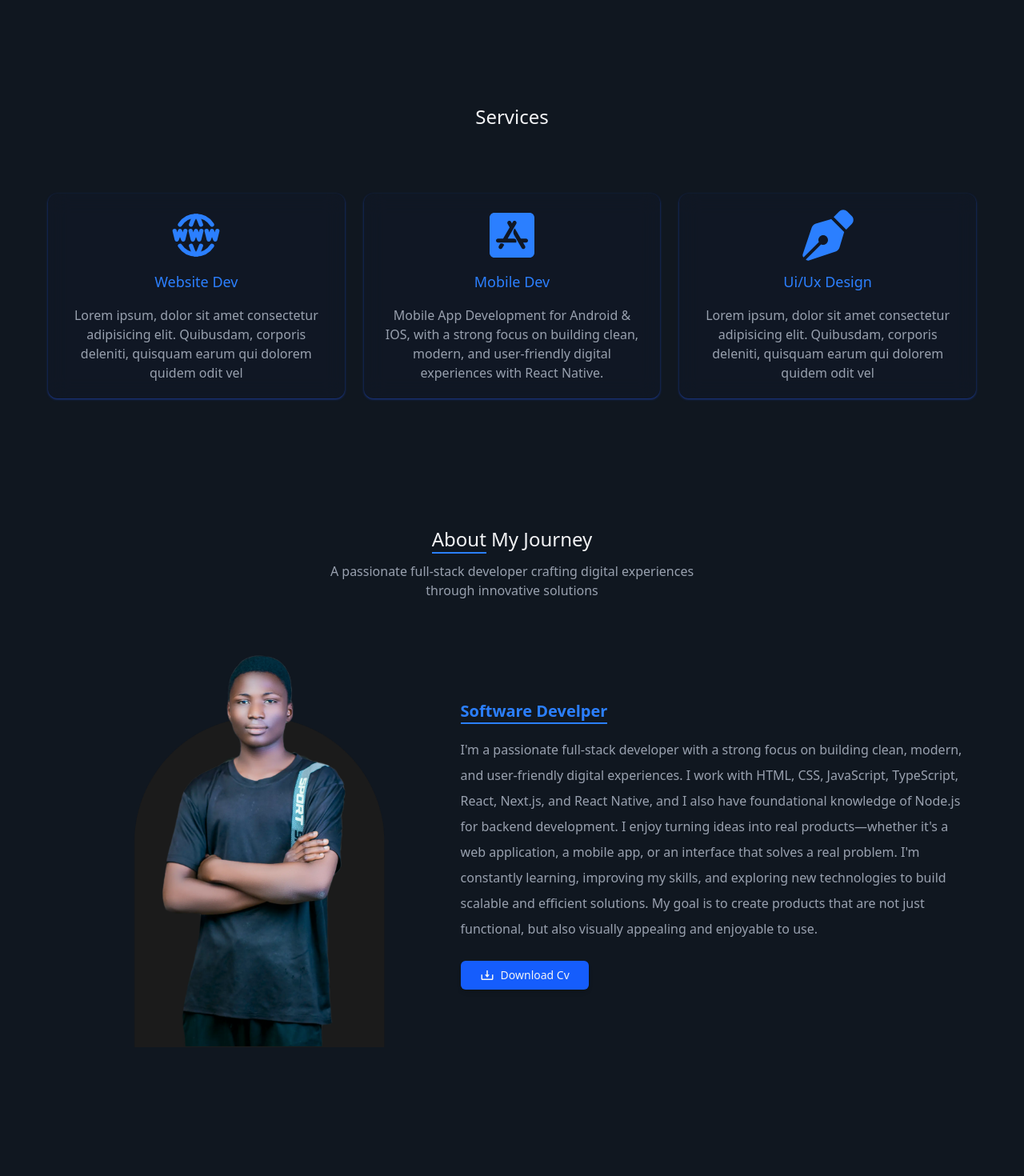
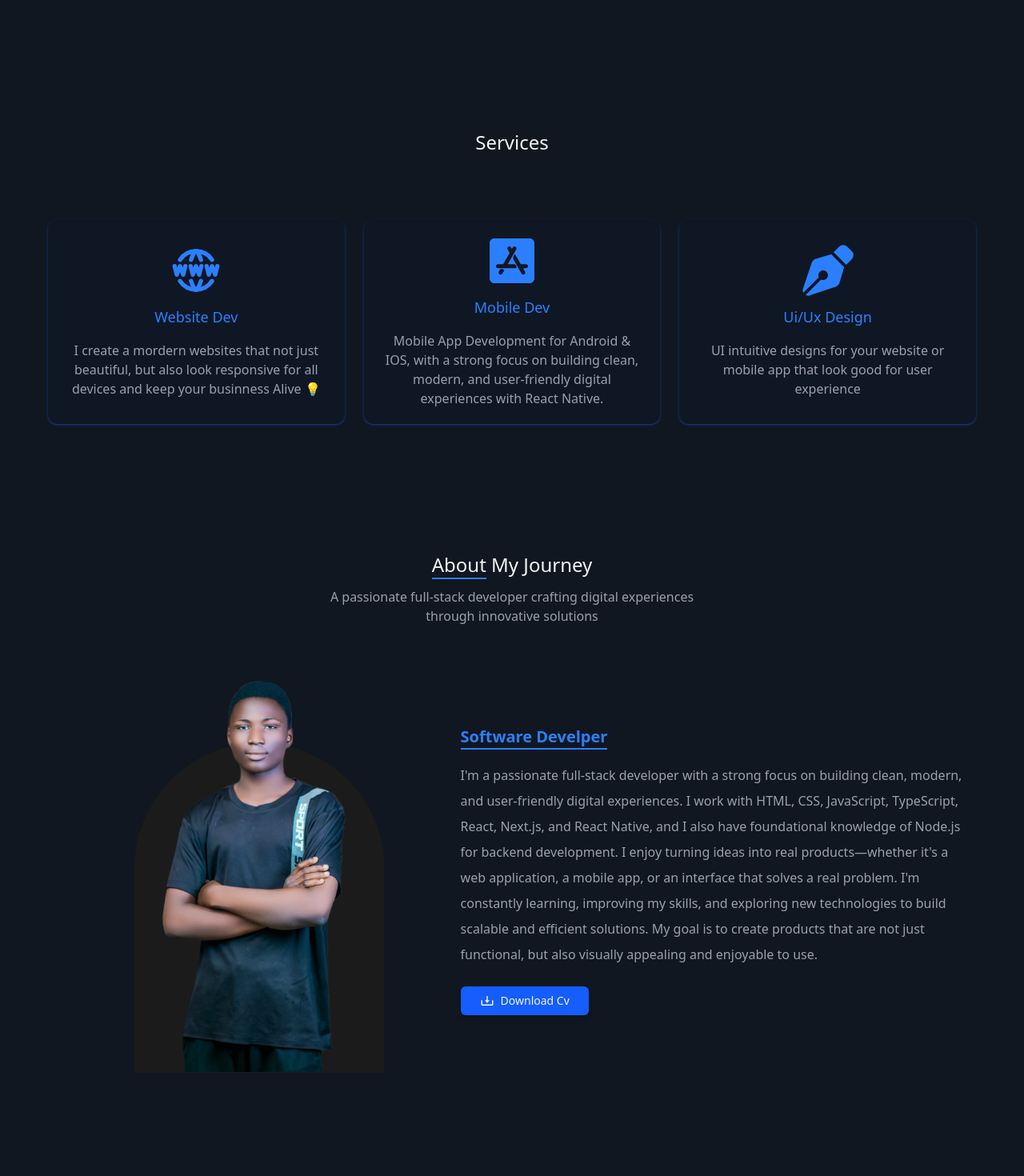
Before and after one commit to gentlehacks/gentlemandev, a Next.js app: page / in a window 1280 px wide. Shown: the part 600-2070 px from the top of the page at 80% size. Built offline with nearby package versions, Linux system fonts and the light colour scheme.

Commit message:
Update: section margins

```diff
--- a/components/About.tsx
+++ b/components/About.tsx
@@ -10,7 +10,7 @@ const About = () => {
       initial={{y: "200px", opacity: 0, scale: 0.9}}
       whileInView={{y: 0, opacity: 1, scale: 1}}
       transition={{duration: 1, ease: "easeInOut"}}
-    className="mt-[10rem] px-8 md:px-12 lg:px-15 flex flex-col items-center justify-center">
+    className="mb-[10rem] px-8 md:px-12 lg:px-15 flex flex-col items-center justify-center">
       <h1 className="font-medium text-xl md:text-2xl text-center">
         <span className="border-b-2 border-blue-500">About</span>{" "}
         My Journey
--- a/components/Contact.tsx
+++ b/components/Contact.tsx
@@ -48,7 +48,7 @@ export default function Contact() {
   // };
 
   return (
-    <section id="contact" className="flex flex-col mt-[10rem] w-full items-center justify-center">
+    <section id="contact" className="flex flex-col mb-[10rem] w-full items-center justify-center">
       <h1 className="text-2xl md:text-3xl font-medium">
         <span className="border-b-2 border-blue-500">Let&apos;s</span>{" "} Connect
       </h1>
--- a/components/HeroSection.tsx
+++ b/components/HeroSection.tsx
@@ -5,7 +5,7 @@ import Link from "next/link"
 
 const HeroSection = () => {
   return (
-    <main className="w-full mt-[4rem] lg:mt-0 px-8 md:px-12 lg:px-15 flex flex-col md:flex-row items-center justify-between">
+    <main className="mb-[10rem] w-full mt-[4rem] lg:mt-0 px-8 md:px-12 lg:px-15 flex flex-col md:flex-row items-center justify-between">
       <div className="flex flex-col w-full">
         <motion.div
           initial={{opacity: 0}}
--- a/components/Projects.tsx
+++ b/components/Projects.tsx
@@ -68,7 +68,7 @@ const projects: ProjectProps[] = [
 const Projects = () => {
 
   return (
-    <section id="projects" className=' mt-[8rem] px-8 md:px-12 lg:px-15 flex flex-col items-center justify-center'>
+    <section id="projects" className=' mb-[10rem] px-8 md:px-12 lg:px-15 flex flex-col items-center justify-center'>
       <h1 className="text-xl md:text-2xl font-medium">My Projects</h1>
 
       {/* Projects */}
--- a/components/Services.tsx
+++ b/components/Services.tsx
@@ -7,7 +7,7 @@ import { TbWorldWww } from "react-icons/tb";
 
 const Services = () => {
   return (
-    <section id="services" className='mt-[8rem] px-8 md:px-12 lg:px-15 flex flex-col items-center justify-center'>
+    <section id="services" className='mb-[10rem] px-8 md:px-12 lg:px-15 flex flex-col items-center justify-center'>
       <h1 className="text-xl md:text-2xl font-medium">Services</h1>
 
       {/* Services */}
@@ -20,7 +20,7 @@ const Services = () => {
         className="w-full bg-gray-900 p-5 rounded-xl shadow-sm shadow-blue-900 bg-gray-900/50 backdrop-filter backdrop-blur-md bg-clip-padding hover:shadow-md transition-all duration-200 flex flex-col items-center justify-center">
           <TbWorldWww className="text-[4rem] text-blue-500" />
           <h2 className="font-medium text-lg text-blue-500 mt-3">Website Dev</h2>
-          <p className="mt-4 text-gray-400 text-center">Lorem ipsum, dolor sit amet consectetur adipisicing elit. Quibusdam, corporis deleniti, quisquam earum qui dolorem quidem odit vel</p>
+          <p className="mt-4 text-gray-400 text-center">I create a mordern websites that not just beautiful, but also look responsive for all devices and keep your businness Alive 💡</p>
         </motion.div>
         {/* 02 */}
         <motion.div
@@ -40,7 +40,7 @@ const Services = () => {
         className="w-full bg-gray-900 p-5 rounded-xl shadow-sm shadow-blue-900 bg-gray-900/50 bacdrop-filter backdrop-blur-md bg-clip-padding hover:shadow-md transition-all duration-200 flex flex-col items-center justify-center">
           <FaPenNib className="text-[4rem] text-blue-500" />
           <h2 className="font-medium text-lg text-blue-500 mt-3">Ui/Ux Design</h2>
-          <p className="mt-4 text-gray-400 text-center">Lorem ipsum, dolor sit amet consectetur adipisicing elit. Quibusdam, corporis deleniti, quisquam earum qui dolorem quidem odit vel</p>
+          <p className="mt-4 text-gray-400 text-center">UI intuitive designs for your website or mobile app that look good for user experience</p>
         </motion.div>
       </div>
     </section>
--- a/components/Skills.tsx
+++ b/components/Skills.tsx
@@ -8,7 +8,7 @@ const Skills = () => {
       initial={{opacity: 0, y: "200px", scale: 0.9}}
       whileInView={{opacity: 1, y: 0, scale: 1}}
       transition={{duration: 1}}
-    className="mt-[10rem] flex flex-col items-center justify-center px-6 sm:px-10 md:px-8 lg:px-12">
+    className="mb-[10rem] flex flex-col items-center justify-center px-6 sm:px-10 md:px-8 lg:px-12">
       <h1 className="text-xl md:text-2xl font-semibold "><span className="border-b-2 border-blue-500">Technical</span> Expertise</h1>
       <p className="text-gray-400 text-md mt-3 max-w-[30rem] text-center">A collection of technologies and methodologies I've mastered through years of hands-on experience</p>
       <div className="w-full grid grid-cols-1 md:grid-cols-2 lg:grid-cols-3 gap-6 mt-[5rem] sm:px-12 md:px-0">
```
